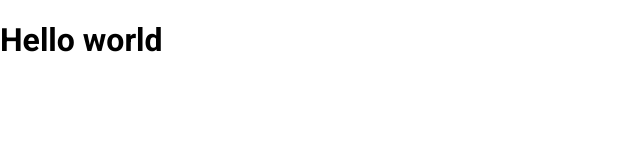
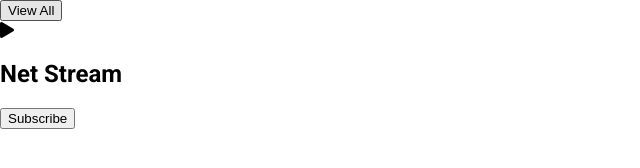
Before and after one commit to aaron-might/streaming_design, a plain HTML site: page index.html in a window 1280 px wide. Shown: the whole page, without its empty margins (0-640 px from the left). Drawn offline with Linux system fonts and the light colour scheme.

Commit message:
create h1, icon play, view all button in the nav

```diff
--- a/index.html
+++ b/index.html
@@ -1,17 +1,26 @@
 <!DOCTYPE html>
 <html lang="en">
+
 <head>
     <meta charset="UTF-8" />
     <meta name="viewport" content="width=device-width, initial-scale=1.0" />
     <title>BASE</title>
-        <link
-            rel="stylesheet"
-            href="https://cdnjs.cloudflare.com/ajax/libs/font-awesome/5.14.0/css/all.min.css"
-        />
+    <link rel="stylesheet" href="https://cdnjs.cloudflare.com/ajax/libs/font-awesome/5.14.0/css/all.min.css" />
     <link rel="stylesheet" href="style.css" />
     <script src="script.js" defer></script>
 </head>
+
 <body>
-        <h1>Hello world</h1>
+    <div class="container">
+        <nav>
+            <button> View All </button>
+            <div class="logo"><i class="fas fa-play"></i>
+                <h1>Net Stream</h1>
+            </div>
+            <button>Subscribe</button>
+        </nav>
+
+    </div>
 </body>
+
 </html>
```
Lines whose indentation alone changed are shown as unchanged.
